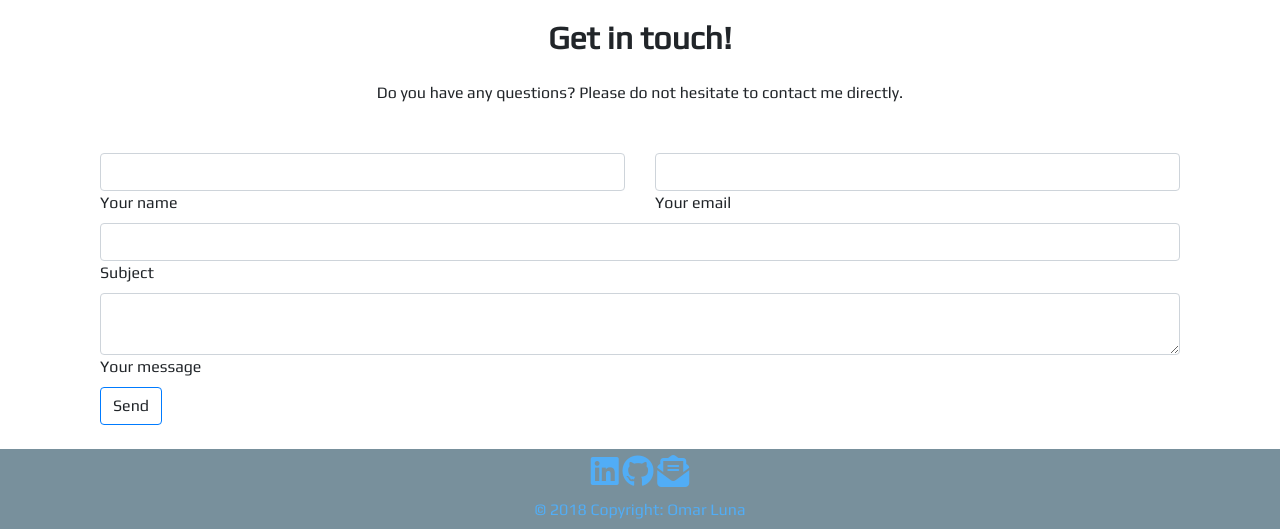
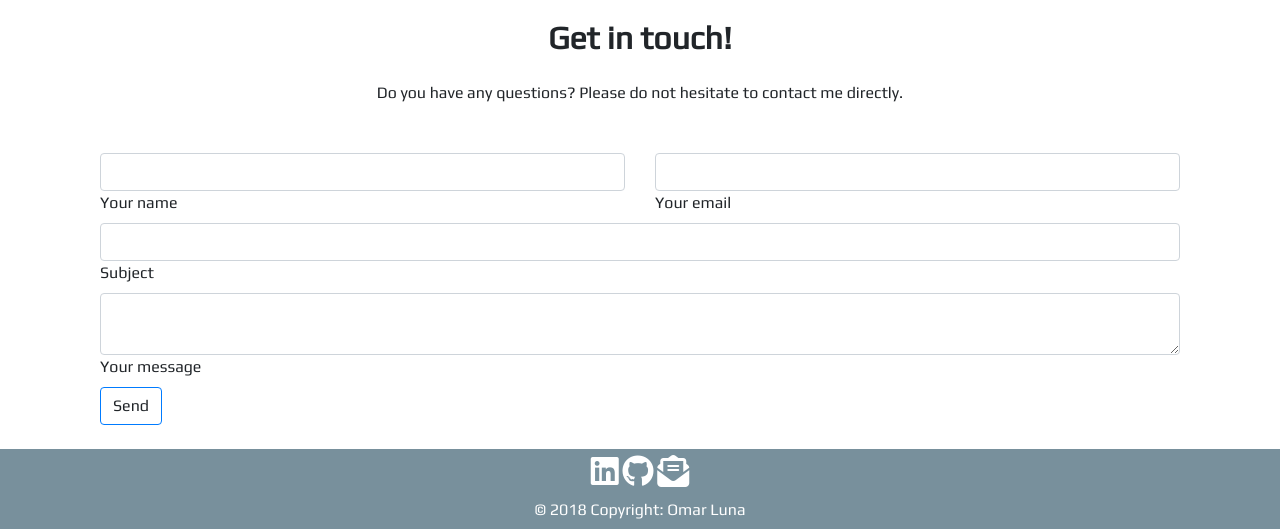
Before and after one commit to OmarLDev/DevPortfolio, a plain HTML site: page index.html in a window 1280 px wide. Shown: the part 1319-1848 px from the top of the page. Drawn offline with nearby package versions, Linux system fonts and the light colour scheme.

Commit message:
Update style.css
color change

```diff
--- a/assets/css/style.css
+++ b/assets/css/style.css
@@ -3,7 +3,7 @@
 }
 
 a{
-    color: #51ADF6;
+    color: #FFFFFF;
 }
 
 a:hover{
@@ -38,7 +38,7 @@ body{
 }
 
 .text-primary{
-    color: #51ADF6!important;
+    color: #FFFFFF!important;
 }
 
 .nav {
```
